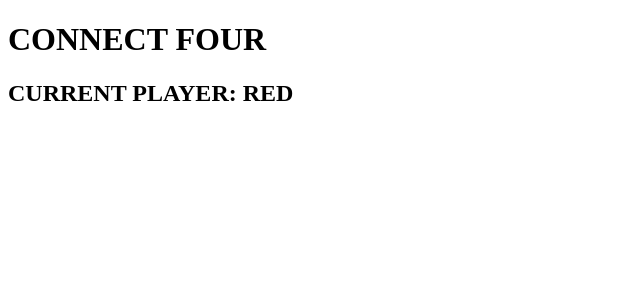
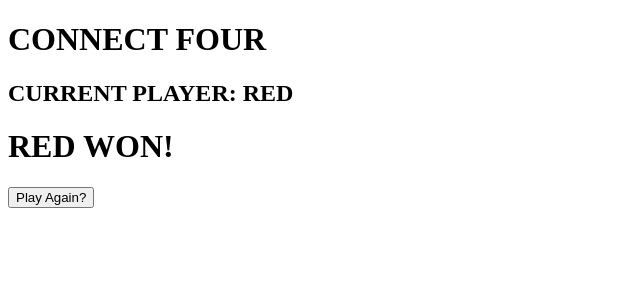
Before and after one commit to LudwigThePig/Connect-Four, a React app: page / in a window 1280 px wide. Shown: the top 300 px of the page, without its empty margins (0-640 px from the left). Built offline with nearby package versions, Linux system fonts and the light colour scheme; the HTML template or start-up script is replaced by a standard one.

Commit message:
added game over screen

```diff
--- a/client/src/components/board.jsx
+++ b/client/src/components/board.jsx
@@ -1,12 +1,25 @@
 import React from 'react';
 import Disc from './disc.jsx';
 import ScoreBoard from './scoreboard.jsx';
+import GameOver from './gameOver.jsx';
+
 
 
 class Board extends React.Component{
   constructor(props) {
     super(props);
     this.state = {
+      gameOver: true,
+      player1: {
+        name: 'red',
+        color: 'red',
+        wins: 0
+      },
+      player2: {
+        name: 'blue',
+        color: 'blue',
+        wins: 0
+      },
       currentPlayer: 'red',
       discs: Array.apply(null, Array(42)).map( (x, i) =>  undefined)
     }
@@ -49,7 +62,9 @@ class Board extends React.Component{
         // [Horizontal win, vertical win, major diagonal win, minor diagonal win]
         let res = [recurse(disc, index, 1), recurse(disc, index, 6), recurse(disc, index, 7), recurse(disc, index, 8)];
         if (res.some(res => res === true)){
-          console.log('Winner Winner, chicken dinner!', disc)
+          this.setState({
+            gameOver: true
+          });
         }
       }
     });
@@ -94,6 +109,14 @@ class Board extends React.Component{
     return (
       <div>
         <ScoreBoard currentPlayer={this.state.currentPlayer} />
+
+        {this.state.gameOver ?
+          <GameOver
+            winner={this.state.currentPlayer === 'red' ? this.state.player1 : this.state.player2}
+            color={this.state.currentColor}
+            />
+          : null}
+
         <div id="board">
           {this.state.discs.map( (disc, index) =>
             <Disc
@@ -105,6 +128,7 @@ class Board extends React.Component{
             />
             )}
         </div>
+
       </div>
     )
   }
--- /dev/null
+++ b/client/src/components/gameOver.jsx
@@ -0,0 +1,12 @@
+import React from 'react';
+
+const gameOver = (props) => {
+  return(
+    <div id="gameOver">
+      <h1>{props.winner.name.toUpperCase()} WON!</h1>
+      <button onClick={props.newGame}>Play Again?</button>
+    </div>
+  )
+}
+
+export default gameOver;
```
Also changed, not shown: 2 other files (tests, documents, lock files or other folders).
